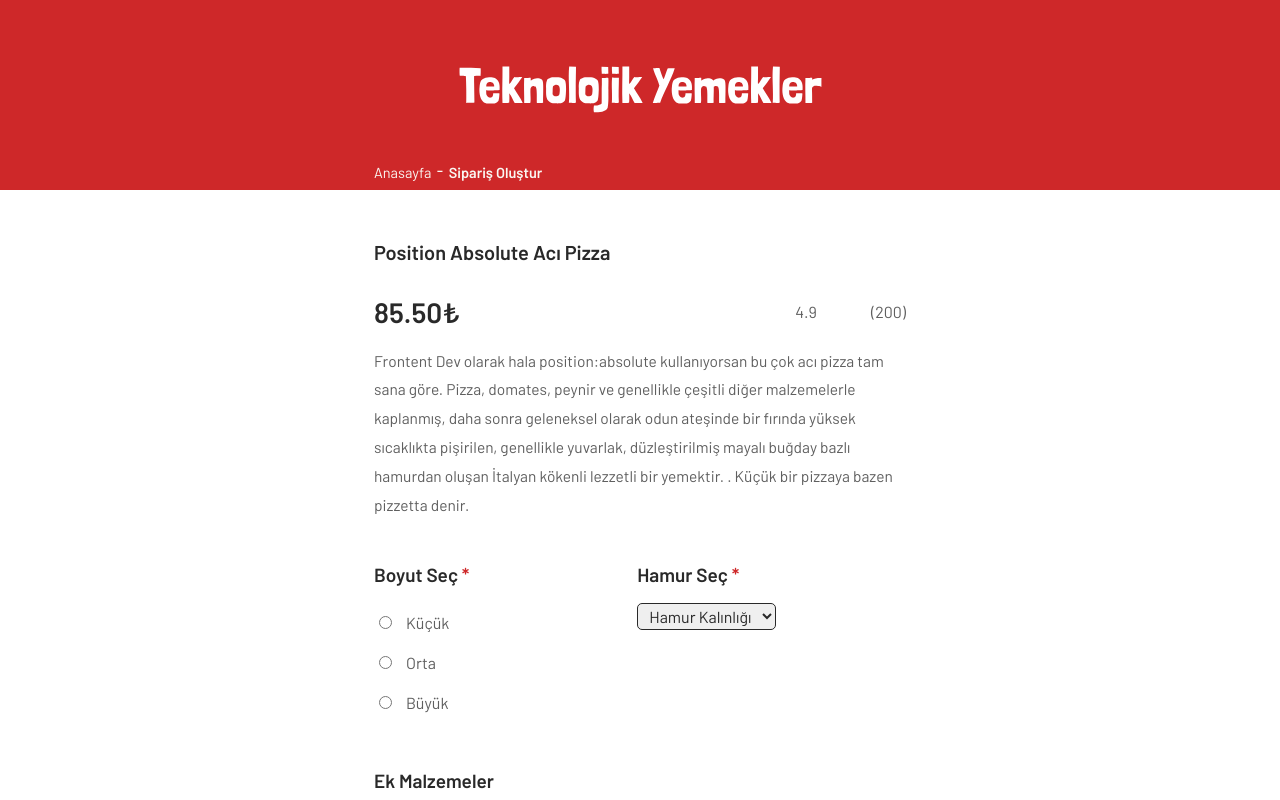
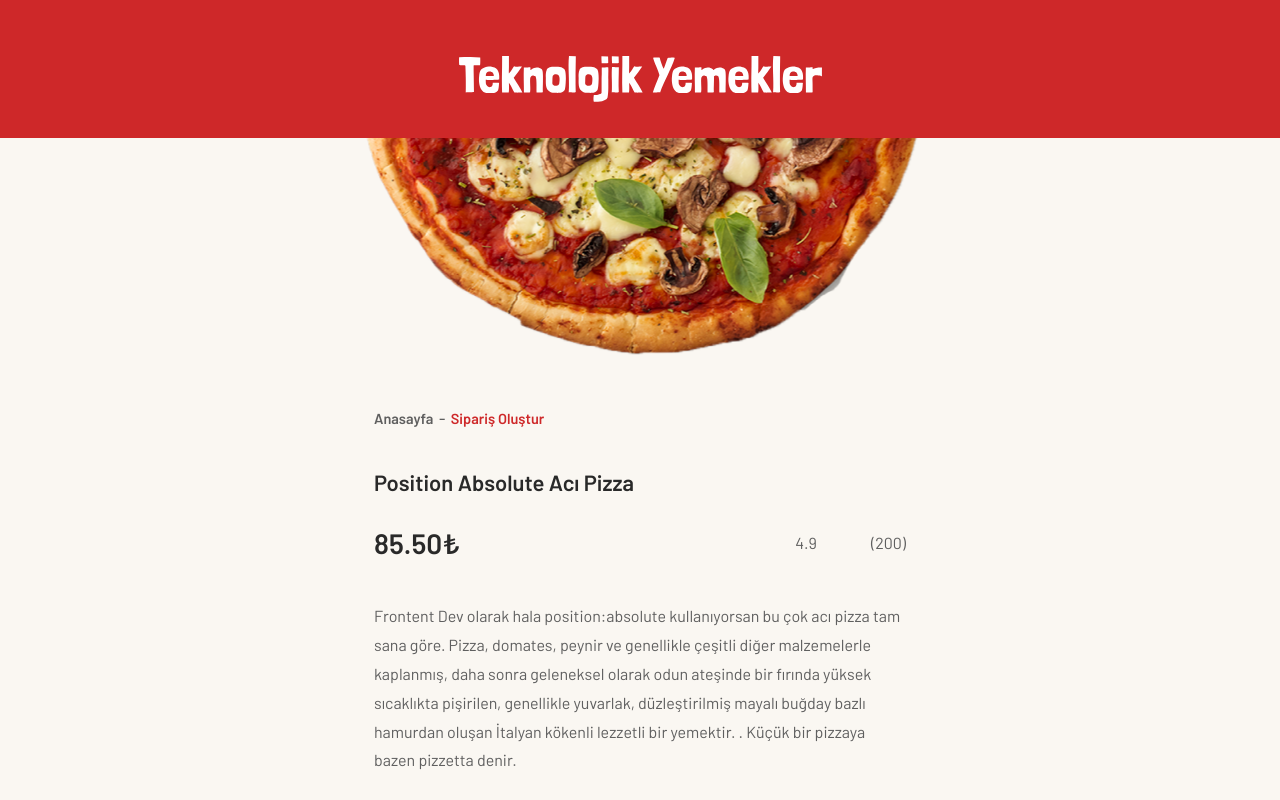
Before and after one commit to vexoon/Pizza_web_2, a React (Vite) app: page /order in a window 1280 px wide. Built offline with nearby package versions, Linux system fonts and the light colour scheme.

Commit message:
feat: customize checkbox, note input and dynamic success page with localStorage

```diff
--- a/src/components/Success.jsx
+++ b/src/components/Success.jsx
@@ -8,14 +8,22 @@ const SuccessContainer = styled.div`
   flex-direction: column;
   align-items: center;
   color: #faf7f2;
+  font-family: "Barlow", sans-serif;
   text-align: center;
+  padding-bottom: 200px;
 `;
 
 const Logo = styled.img`
   width: 361.93px;
   height: 45.79px;
-  margin-bottom: 266.21px;
-  margin-top: 149px;
+  margin-bottom: 40px;
+  margin-top: 56px;
+`;
+const SubTitle = styled.p`
+  font-family: "Satisfy", cursive;
+  font-size: 32px;
+  color: #fdc913;
+  margin-bottom: 3px;
 `;
 
 const MainTitle = styled.h1`
@@ -26,19 +34,84 @@ const MainTitle = styled.h1`
   letter-spacing: 1.5px;
   text-transform: uppercase;
   margin: 0;
-  padding-bottom: 20px;
+  padding-bottom: 53px;
   max-width: 724px;
+  border-bottom: 1px solid #faf7f2;
+`;
+const PizzaName = styled.h2`
+  font-size: 22px;
+  font-weight: 600;
+  margin-top: 40px;
+  margin-bottom: 25px;
+  font-family: "Barlow", sans-serif;
+`;
+const InfoBox = styled.div`
+  text-align: left;
+  display: flex;
+  flex-direction: column;
+  font-size: 16px;
+  margin-bottom: 40px;
+  font-family: "Barlow", sans-serif;
+  width: 202px;
+`;
+const InfoSpan = styled.span`
+  font-weight: 700;
+`;
+const SummaryCard = styled.div`
+  border: 1px solid #faf7f2;
+  border-radius: 6px;
+  padding: 40px;
+  width: 270px;
+  text-align: left;
+  height: 110px;
+`;
+const SummaryDiv = styled.div`
+  display: flex;
+  justify-content: space-between;
+  margin-bottom: 15px;
+  width: 252px;
+`;
+const SummaryTitle = styled.h3`
+  font-size: 20px;
+  margin: 0;
+  margin-bottom: 22px;
 `;
 
 export default function Success() {
+  const siparis = JSON.parse(localStorage.getItem("pizzaSiparisi"));
+  if (!siparis)
+    return <SuccessContainer>Sipariş bilgisi bulunamadı.</SuccessContainer>;
   return (
     <SuccessContainer>
       <Logo src={logo} alt="logo" />
-      <MainTitle>
-        TEBRİKLER!
-        <br />
-        SİPARİŞİNİZ ALINDI!
-      </MainTitle>
+      <SubTitle>lezzetin yolda</SubTitle>
+      <MainTitle>SİPARİŞ ALINDI</MainTitle>
+      <PizzaName>Position Absolute Acı Pizza</PizzaName>
+      <InfoBox>
+        <p>
+          Boyut: <InfoSpan>{siparis.size}</InfoSpan>
+        </p>
+        <p style={{ margin: "0" }}>
+          Hamur: <InfoSpan>{siparis.dough}</InfoSpan>
+        </p>
+        <p>
+          Ek Malzemeler:
+          <InfoSpan>{siparis.toppings?.join(", ")}</InfoSpan>
+        </p>
+      </InfoBox>
+      <SummaryCard>
+        <SummaryTitle>Sipariş Toplamı</SummaryTitle>
+        <SummaryDiv>
+          <p style={{ margin: "0" }}>Seçimler</p>
+          <p style={{ margin: "0" }}>
+            {(siparis.toppings?.length * 5).toFixed(2)}₺
+          </p>
+        </SummaryDiv>
+        <SummaryDiv style={{ fontWeight: "bold" }}>
+          <p style={{ margin: "0" }}>Toplam</p>
+          <p style={{ margin: "0" }}>{siparis.total?.toFixed(2)}₺</p>
+        </SummaryDiv>
+      </SummaryCard>
     </SuccessContainer>
   );
 }
--- a/src/components/siparisformu/DoughType.jsx
+++ b/src/components/siparisformu/DoughType.jsx
@@ -4,15 +4,16 @@ const Container = styled.div`
   display: flex;
   flex-direction: column;
   align-items: start;
-  max-width: 532px;
+  gap: 19px;
 `;
 
 const Title = styled.h2`
   color: #292929;
   font-weight: 600;
-  font-size: 19px;
+  font-size: 20px;
   line-height: 24.76px;
   font-family: "Barlow", sans-serif;
+  margin: 0;
 
   &::after {
     content: " *";
@@ -22,13 +23,16 @@ const Title = styled.h2`
 
 const StyledSelect = styled.select`
   width: 100%;
-  max-width: 250px;
-  padding: 2px 7px;
-  border: 1px solid #292929;
-  border-radius: 5px;
-  color: #292929;
+  min-width: 258px;
+  height: 56px;
+  padding: 0px 22px;
+  border: none;
+  border-radius: 6px;
+  background-color: #faf7f2;
+  color: #5f5f5f;
   font-family: "Barlow", sans-serif;
   font-size: 16px;
+  outline: none;
 `;
 
 export default function DoughType(props) {
@@ -39,11 +43,11 @@ export default function DoughType(props) {
       <Title>Hamur Seç</Title>
       <StyledSelect name="dough" value={dough} onChange={handleChange} required>
         <option value="" disabled>
-          Hamur Kalınlığı
+          --Hamur Kalınlığı--
         </option>
         <option value="ince">İnce</option>
         <option value="normal">Normal</option>
-        <option value="kalin">Kalın</option>
+        <option value="kalın">Kalın</option>
       </StyledSelect>
     </Container>
   );
--- a/src/components/siparisformu/Extras.jsx
+++ b/src/components/siparisformu/Extras.jsx
@@ -6,8 +6,7 @@ const Container = styled.div`
   display: grid;
   grid-template-columns: repeat(3, 1fr);
   gap: 15px;
-  margin-top: 30px;
-  max-width: 532px;
+  width: 570px;
 `;
 
 const ContainerHeader = styled.div`
--- a/src/components/siparisformu/NameInput.jsx
+++ b/src/components/siparisformu/NameInput.jsx
@@ -20,11 +20,12 @@ const Label = styled.label`
 const StyledInput = styled.input`
   width: 100%;
   max-width: 532px;
-  height: 30px;
+  height: 40px;
   padding: 10px;
-  border: 1px solid #ccc;
+  border: none;
   border-radius: 5px;
   font-family: "Barlow", sans-serif;
+  background-color: #faf7f2;
 
   &:focus {
     outline: none;
--- a/src/components/siparisformu/OrderPage.jsx
+++ b/src/components/siparisformu/OrderPage.jsx
@@ -11,19 +11,18 @@ import Note from "./Note";
 import OrderSummary from "./OrderSummary";
 import axios from "axios";
 import { useHistory } from "react-router-dom";
+import Footer from "./../homepage/Footer";
 
 const ContainerHeader = styled.header`
   background-color: #ce2829;
   width: 100%;
-  height: 15.5%;
+  height: 138px;
   display: flex;
-  flex-direction: column;
-  align-items: center;
-  padding-top: 66.49px;
+  justify-content: center;
 `;
 const Image = styled.img`
+  margin: 54.41px 0 33.59px 0;
   width: 363px;
-  height: 47px;
 `;
 const Nav = styled.nav`
   margin-top: 44.72px;
@@ -142,12 +141,15 @@ export default function OrderPage() {
     e.preventDefault();
     if (!isValid) return;
 
+    const orderToSave = {
+      ...formData,
+      total: (85.5 + extraPrice) * formData.quantity,
+    };
+
+    localStorage.setItem("pizzaSiparisi", JSON.stringify(orderToSave));
+
     axios
-      .post("https://reqres.in/api/pizza", formData, {
-        headers: {
-          "x-api-key": "reqres-free-v1",
-        },
-      })
+      .post("https://jsonplaceholder.typicode.com/posts", formData)
       .then((response) => {
         console.log("Sipariş Başarıyla Gönderildi!");
         console.log("API Yanıtı (Sipariş Özeti):", response.data);
@@ -155,9 +157,10 @@ export default function OrderPage() {
         setFormData(initialFormData);
       })
       .catch((error) => {
-        console.error("Sipariş gönderilirken bir hata oluştu:", error);
-        history.push("/success");
-        setFormData(initialFormData);
+        console.error(
+          "Hata Detayı:",
+          error.response ? error.response.data : error.message,
+        );
       });
   }
 
@@ -168,21 +171,14 @@ export default function OrderPage() {
     <>
       <ContainerHeader>
         <Image src={logo} />
-        <Nav>
-          <StyledLink to="/">Anasayfa</StyledLink>
-          <span style={{ color: "#FAF7F2" }}>-</span>
-          <StyledLink to="/order" style={{ fontWeight: "bold" }}>
-            Sipariş Oluştur
-          </StyledLink>
-        </Nav>
       </ContainerHeader>
+      <PizzaInfo />
       <MainContent as="form" onSubmit={handleSubmit}>
-        <PizzaInfo />
         <section
           style={{
             display: "flex",
             justifyContent: "flex-start",
-            gap: "167.88px",
+            gap: "56px",
           }}
         >
           <div>
@@ -211,6 +207,7 @@ export default function OrderPage() {
           isValid={isValid}
         />
       </MainContent>
+      <Footer />
     </>
   );
 }
--- a/src/components/siparisformu/PizzaInfo.jsx
+++ b/src/components/siparisformu/PizzaInfo.jsx
@@ -1,19 +1,35 @@
 import styled from "styled-components";
+import { Link } from "react-router-dom";
+import banner from "./../../../images/iteration-2-images/pictures/form-banner.png";
 
 const Container = styled.div`
+  background-color: #faf7f2;
+  width: 100%;
   display: flex;
   flex-direction: column;
-  alig-items: start;
-  max-width: 532px;
-  gap: 10px;
+  align-items: center;
+  overflow: hidden;
+`;
+
+const InfoContainer = styled.div`
+  width: 532px;
+  display: flex;
+  flex-direction: column;
+  align-items: felx-start;
+`;
+const BannerImage = styled.img`
+  max-width: 600px;
+  margin-top: -70px;
 `;
 
 const Title = styled.h2`
   color: #292929;
   font-weight: 600;
-  font-size: 20px;
+  font-size: 22px;
   line-height: 29.44px;
   font-family: "Barlow", sans-serif;
+  margin: 0;
+  margin-bottom: 28px;
 `;
 
 const Info = styled.div`
@@ -24,6 +40,7 @@ const Info = styled.div`
   font-size: 28px;
   line-height: 37.47px;
   font-family: "Barlow", sans-serif;
+  margin-bottom: 35px;
 `;
 const Rating = styled.div`
   display: flex;
@@ -39,15 +56,51 @@ const Rating = styled.div`
 const Text = styled.p`
   color: #5f5f5f;
   font-weight: 400;
-  font-size: 15.5px;
+  font-size: 16px;
   line-height: 28.8px;
   font-family: "Barlow", sans-serif;
   margin-top: 5px;
+  margin-bottom: 50px;
+`;
+const Nav = styled.nav`
+  margin-top: 44.72px;
+  display: flex;
+  justify-content: flex-start;
+  max-width: 532px;
+  width: 100%;
+  gap: 5px;
+  align-items: center;
+  margin-bottom: 35px;
+`;
+const StyledLink = styled(Link)`
+  text-decoration: none;
+  color: #5f5f5f;
+  font-weight: 700;
+  font-size: 14.5px;
+  line-height: 28.8px;
+  font-family: "Barlow", sans-serif;
+
+  &:hover {
+    transition: opacity 0.2s;
+    color: #cac8c4;
+  }
 `;
 
 export default function PizzaInfo() {
   return (
     <Container>
+      <BannerImage src={banner} />
+      <InfoContainer>
+        <Nav>
+          <StyledLink to="/">Anasayfa</StyledLink>
+          <span style={{ color: "#5f5f5f" }}>-</span>
+          <StyledLink
+            to="/order"
+            style={{ color: "#ce2829", fontWeight: "bold" }}
+          >
+            Sipariş Oluştur
+          </StyledLink>
+        </Nav>
         <Title>Position Absolute Acı Pizza</Title>
         <Info>
           85.50₺
@@ -58,12 +111,13 @@ export default function PizzaInfo() {
         </Info>
         <Text>
           Frontent Dev olarak hala position:absolute kullanıyorsan bu çok acı
-        pizza tam sana göre. Pizza, domates, peynir ve genellikle çeşitli diğer
-        malzemelerle kaplanmış, daha sonra geleneksel olarak odun ateşinde bir
-        fırında yüksek sıcaklıkta pişirilen, genellikle yuvarlak, düzleştirilmiş
-        mayalı buğday bazlı hamurdan oluşan İtalyan kökenli lezzetli bir
-        yemektir. . Küçük bir pizzaya bazen pizzetta denir.
+          pizza tam sana göre. Pizza, domates, peynir ve genellikle çeşitli
+          diğer malzemelerle kaplanmış, daha sonra geleneksel olarak odun
+          ateşinde bir fırında yüksek sıcaklıkta pişirilen, genellikle yuvarlak,
+          düzleştirilmiş mayalı buğday bazlı hamurdan oluşan İtalyan kökenli
+          lezzetli bir yemektir. . Küçük bir pizzaya bazen pizzetta denir.
         </Text>
+      </InfoContainer>
     </Container>
   );
 }
--- a/src/components/siparisformu/PizzaSize.jsx
+++ b/src/components/siparisformu/PizzaSize.jsx
@@ -4,7 +4,7 @@ const Container = styled.div`
   display: flex;
   flex-direction: column;
   align-items: start;
-  max-width: 532px;
+  gap: 19px;
 `;
 
 const ContainerForm = styled.div`
@@ -17,9 +17,10 @@ const ContainerForm = styled.div`
 const Title = styled.h2`
   color: #292929;
   font-weight: 600;
-  font-size: 19px;
+  font-size: 20px;
   line-height: 24.76px;
   font-family: "Barlow", sans-serif;
+  margin: 0;
 
   &::after {
     content: " *";
@@ -27,15 +28,33 @@ const Title = styled.h2`
   }
 `;
 
+const ButtonWrapper = styled.div`
+  display: flex;
+  gap: 17.2px;
+`;
+
 const Label = styled.label`
+  width: 56px;
+  height: 56px;
+  background-color: ${(props) => (props.isSelected ? "#ffeecc" : "#FAF7F2")};
+  border-radius: 50%;
   display: flex;
-  column-gap: 11px;
-  align-items: baseline;
+  align-items: center;
+  justify-content: center;
+  cursor: pointer;
   color: #5f5f5f;
   font-weight: 500;
   font-size: 16px;
   line-height: 40px;
   font-family: "Barlow", sans-serif;
+  transition: all 0.2s ease-in-out;
+
+  &:hover {
+    background-color: #ffeecc;
+  }
+`;
+const StyledInput = styled.input`
+  display: none;
 `;
 
 export default function PizzaSize(props) {
@@ -45,8 +64,9 @@ export default function PizzaSize(props) {
     <Container>
       <Title>Boyut Seç</Title>
       <ContainerForm>
-        <Label htmlFor="S">
-          <input
+        <ButtonWrapper>
+          <Label htmlFor="S" isSelected={size === "small"}>
+            <StyledInput
               type="radio"
               id="S"
               name="size"
@@ -55,10 +75,10 @@ export default function PizzaSize(props) {
               onChange={handleChange}
               required
             />
-          Küçük
+            S
           </Label>
-        <Label htmlFor="M">
-          <input
+          <Label htmlFor="M" isSelected={size === "medium"}>
+            <StyledInput
               type="radio"
               id="M"
               name="size"
@@ -67,10 +87,10 @@ export default function PizzaSize(props) {
               onChange={handleChange}
               required
             />
-          Orta
+            M
           </Label>
-        <Label htmlFor="L">
-          <input
+          <Label htmlFor="L" isSelected={size === "large"}>
+            <StyledInput
               type="radio"
               id="L"
               name="size"
@@ -79,8 +99,9 @@ export default function PizzaSize(props) {
               onChange={handleChange}
               required
             />
-          Büyük
+            L
           </Label>
+        </ButtonWrapper>
       </ContainerForm>
     </Container>
   );
```
Also changed, not shown: src/components/homepage/Footer.jsx (+6 -5 lines), src/components/siparisformu/CheckBox.jsx (+20 -5 lines), src/components/siparisformu/Note.jsx (+7 -3 lines), src/components/siparisformu/OrderSummary.jsx (+9 -5 lines). Lines whose indentation alone changed are shown as unchanged.
